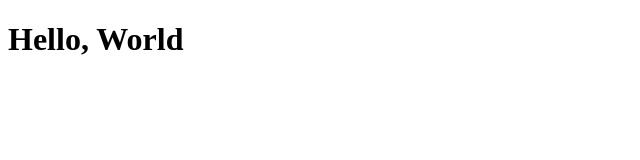
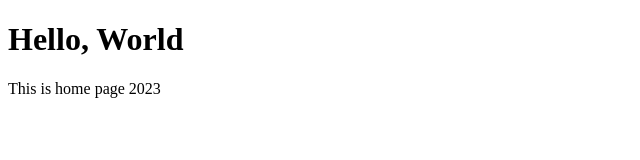
Before and after one commit to comnakrub/learn-git, a plain HTML site: page index.html in a window 1280 px wide. Shown: the whole page, without its empty margins (0-640 px from the left). Drawn offline with Linux system fonts and the light colour scheme.

Commit message:
round3 commit

```diff
--- a/index.html
+++ b/index.html
@@ -8,5 +8,6 @@
 </head>
 <body>
        <h1>Hello, World</h1>
+       <p>This is home page 2023 </p>
 </body>
 </html>
```
